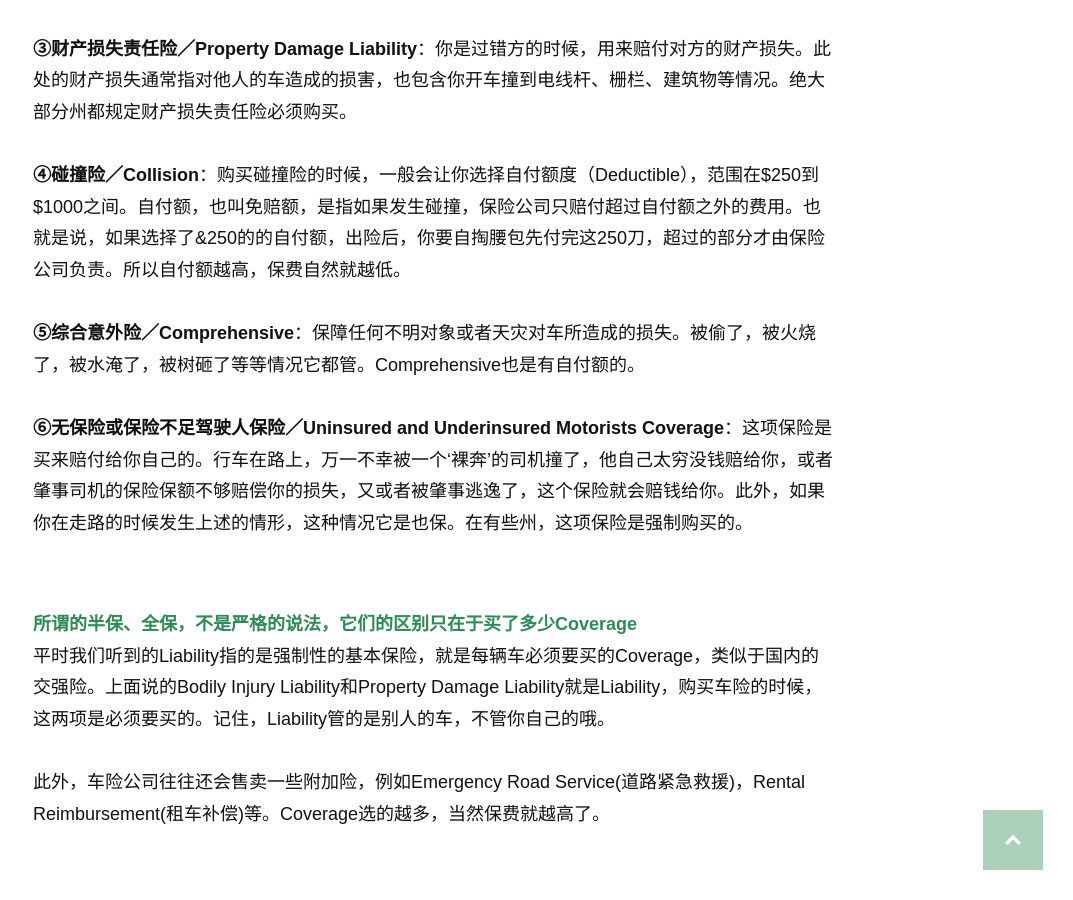
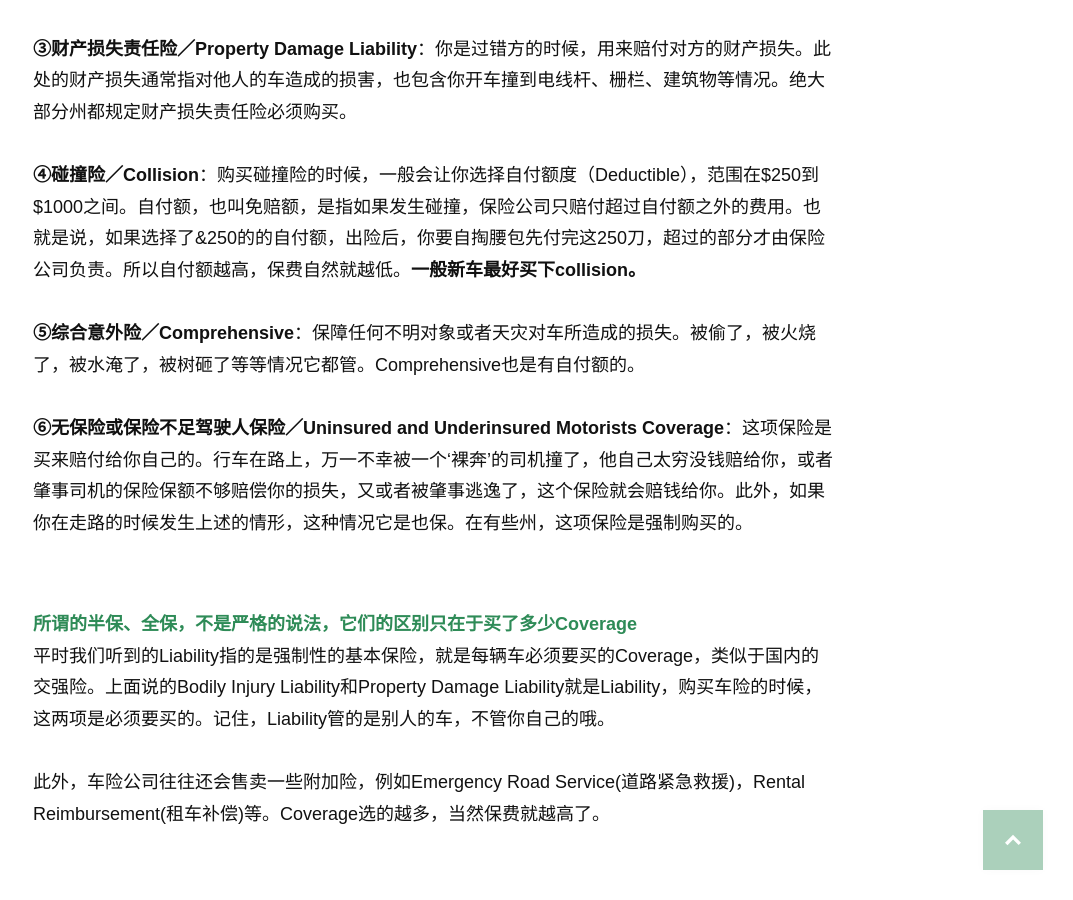
Before and after one commit to wolfwifee/wolfwifee.github.com, a Jekyll site: the page built from _posts/2016-04-10-things-about-auto-insurance.md, in a window 1280 px wide and 900 px high, scrolled down 942 px. Shown: the whole window, without its empty margins (207-1280 px from the left). Built offline with Jekyll 4.4.1, drawn with Linux system fonts in a browser that asks for light colours; nearby versions of some CDN libraries; some web fonts are replaced; comment, search, counter and statistics services are not loaded.

Commit message:
Update 2016-04-10-things-about-auto-insurance.md

```diff
--- a/_posts/2016-04-10-things-about-auto-insurance.md
+++ b/_posts/2016-04-10-things-about-auto-insurance.md
@@ -20,7 +19,7 @@ date: 2016-04-10
 
 **③财产损失责任险／Property Damage Liability**：你是过错方的时候，用来赔付对方的财产损失。此处的财产损失通常指对他人的车造成的损害，也包含你开车撞到电线杆、栅栏、建筑物等情况。绝大部分州都规定财产损失责任险必须购买。
 
-**④碰撞险／Collision**：购买碰撞险的时候，一般会让你选择自付额度（Deductible），范围在$250到$1000之间。自付额，也叫免赔额，是指如果发生碰撞，保险公司只赔付超过自付额之外的费用。也就是说，如果选择了&250的的自付额，出险后，你要自掏腰包先付完这250刀，超过的部分才由保险公司负责。所以自付额越高，保费自然就越低。
+**④碰撞险／Collision**：购买碰撞险的时候，一般会让你选择自付额度（Deductible），范围在$250到$1000之间。自付额，也叫免赔额，是指如果发生碰撞，保险公司只赔付超过自付额之外的费用。也就是说，如果选择了&250的的自付额，出险后，你要自掏腰包先付完这250刀，超过的部分才由保险公司负责。所以自付额越高，保费自然就越低。**一般新车最好买下collision。**
 
 **⑤综合意外险／Comprehensive**：保障任何不明对象或者天灾对车所造成的损失。被偷了，被火烧了，被水淹了，被树砸了等等情况它都管。Comprehensive也是有自付额的。
 
```
Also changed, not shown: other parts of _posts/2016-04-10-things-about-auto-insurance.md (+1 -2 lines).
